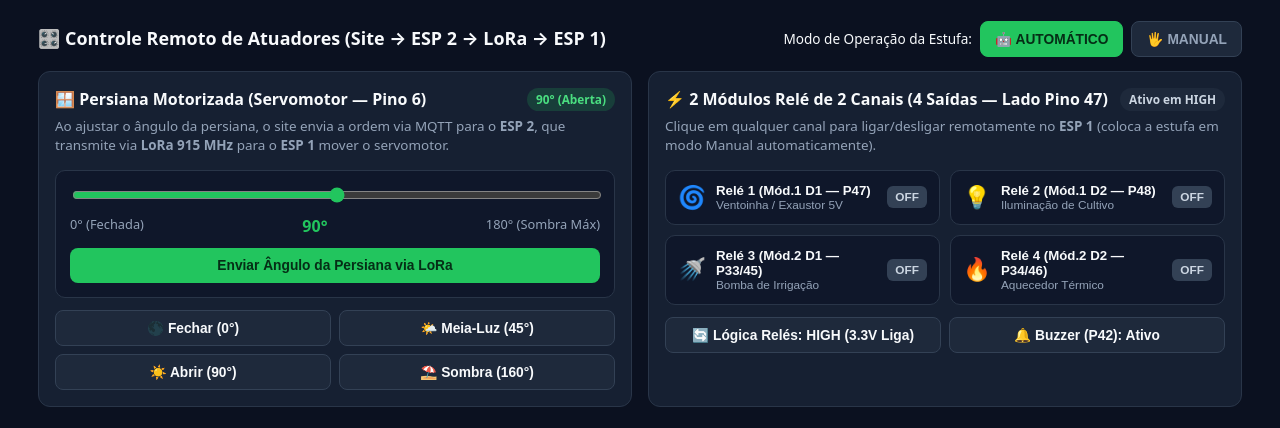
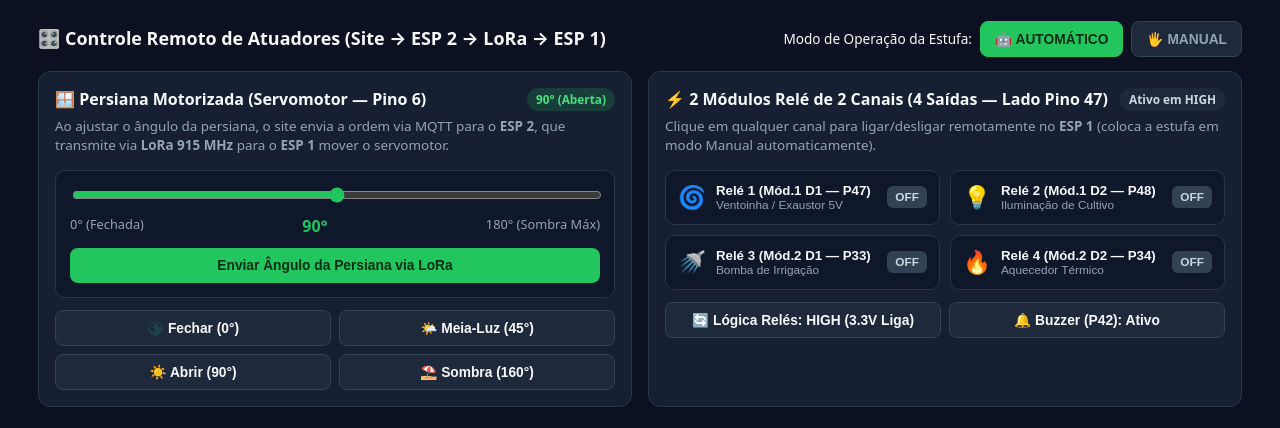
Before and after one commit to biancakimi/projeto-IOT, a website: page web/index.html in a window 1280 px wide. Shown: the part 329-757 px from the top of the page. Drawn offline with nearby package versions, Linux system fonts and the light colour scheme; no server answers; a script that the page names is missing.

Commit message:
refactor(web): atualiza rotulos dos reles para exibir apenas os pinos 47, 48, 33 e 34

```diff
--- a/web/index.html
+++ b/web/index.html
@@ -173,7 +173,7 @@
             <button class="relay-btn off" id="btnRele2" onclick="alternarRele(2)">
               <div class="relay-icon">🚿</div>
               <div class="relay-info">
-                <strong>Relé 3 (Mód.2 D1 — P33/45)</strong>
+                <strong>Relé 3 (Mód.2 D1 — P33)</strong>
                 <span>Bomba de Irrigação</span>
               </div>
               <span class="relay-badge" id="stateRele2">OFF</span>
@@ -182,7 +182,7 @@
             <button class="relay-btn off" id="btnRele3" onclick="alternarRele(3)">
               <div class="relay-icon">🔥</div>
               <div class="relay-info">
-                <strong>Relé 4 (Mód.2 D2 — P34/46)</strong>
+                <strong>Relé 4 (Mód.2 D2 — P34)</strong>
                 <span>Aquecedor Térmico</span>
               </div>
               <span class="relay-badge" id="stateRele3">OFF</span>
```
